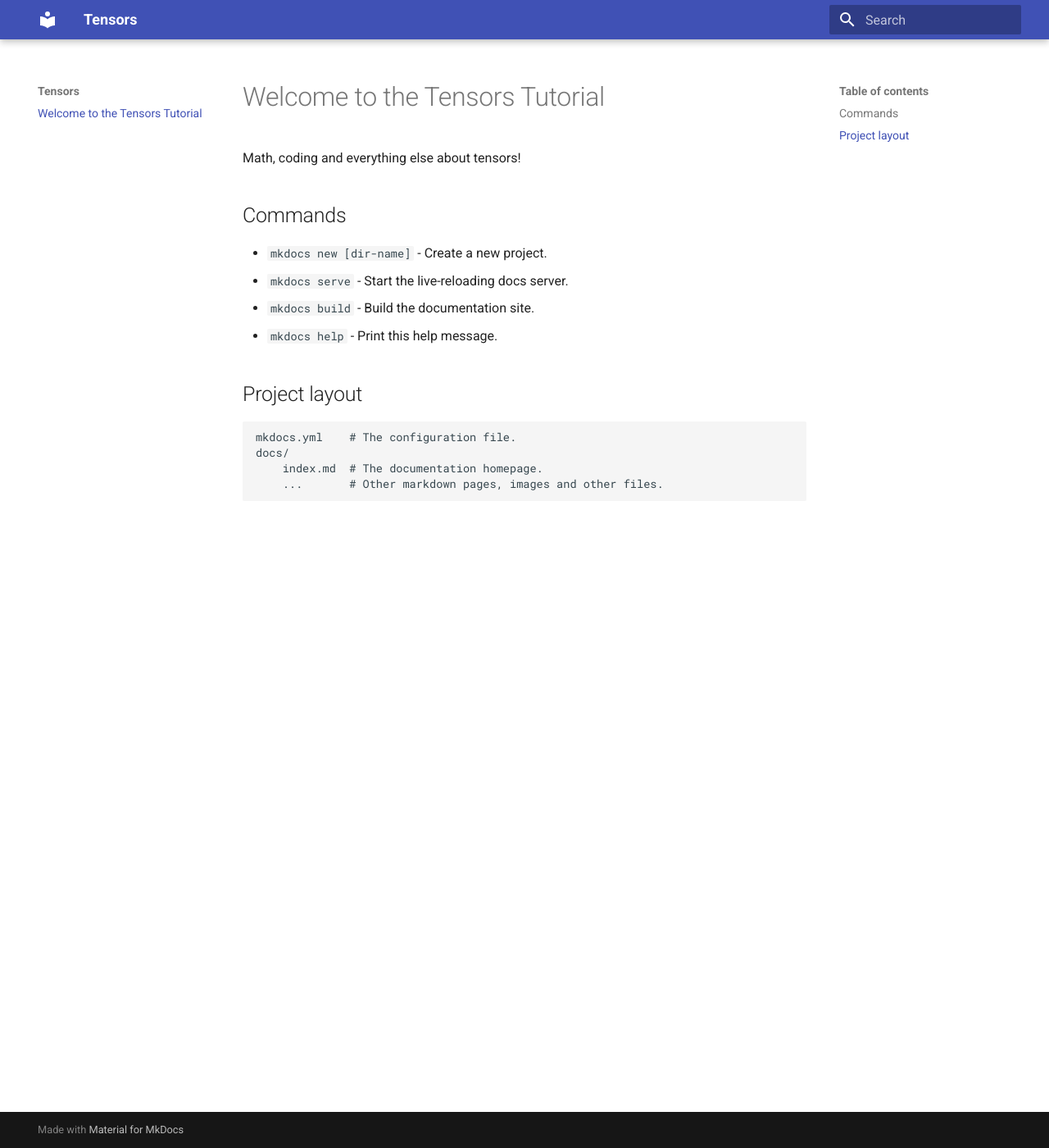
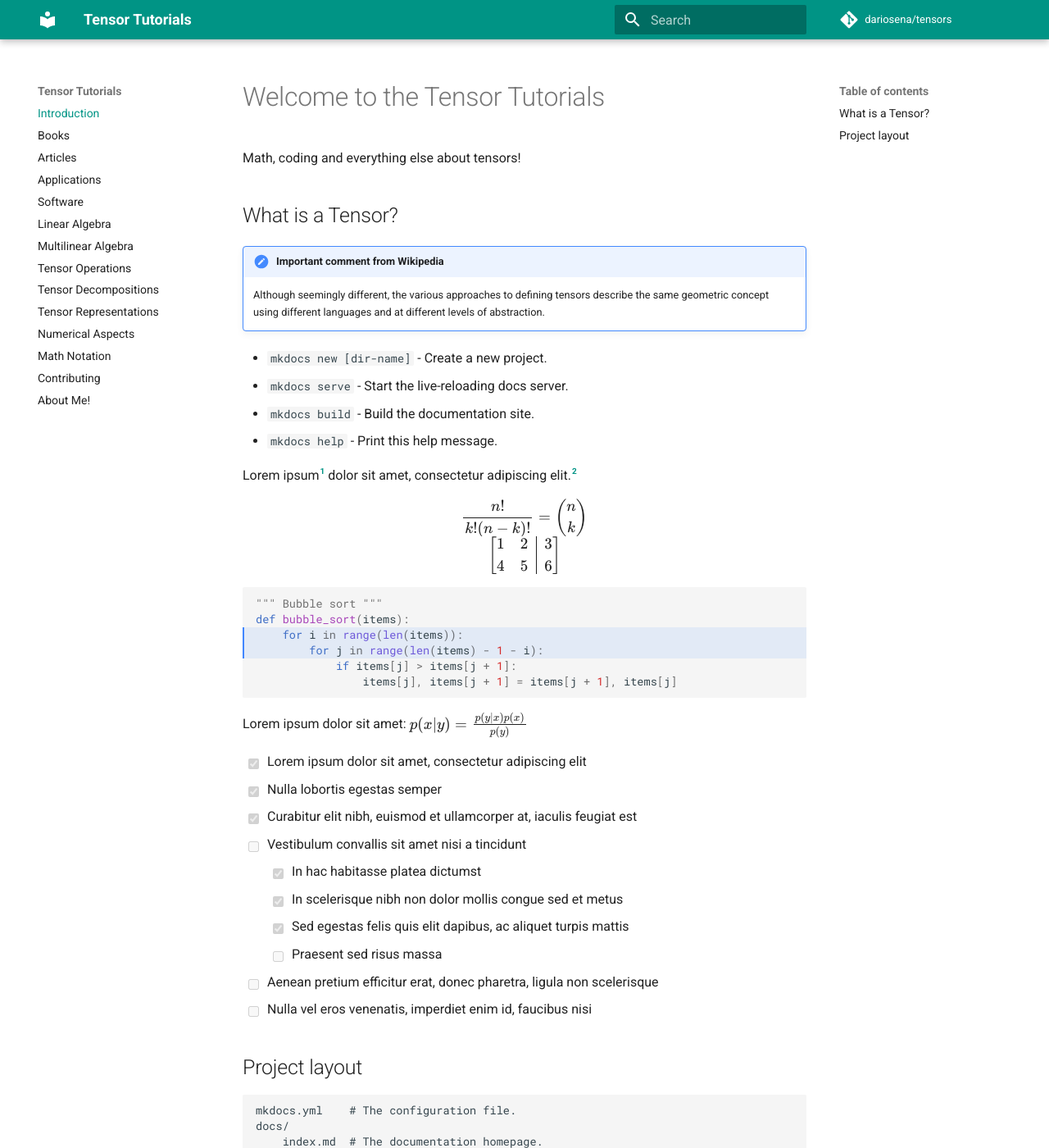
Before and after one commit to charudatta10/tensors, an MkDocs documentation site: the page built from docs/index.md, in a window 1280 px wide and 1400 px high. Shown: the whole window at 82% size. Built offline with MkDocs 1.6.1 and Material for MkDocs 9.7.7, drawn with Linux system fonts in a browser that asks for light colours; formulas are drawn with MathJax 3; comment, search, counter and statistics services are not loaded; old or Windows-style settings are respelled for this version of MkDocs; some of the changed text lies outside the part shown.

Commit message:
Overwall tensor topics added.

````diff
--- a/docs/index.md
+++ b/docs/index.md
@@ -1,13 +1,54 @@
-# Welcome to the Tensors Tutorial
+# Welcome to the Tensor Tutorials
 
 Math, coding and everything else about tensors!
 
-## Commands
+## What is a Tensor?
+
+!!! cite "Important comment from Wikipedia"
+    Although seemingly different, the various approaches to defining tensors describe the same geometric concept using different languages and at different levels of abstraction.
 
 * `mkdocs new [dir-name]` - Create a new project.
 * `mkdocs serve` - Start the live-reloading docs server.
 * `mkdocs build` - Build the documentation site.
 * `mkdocs help` - Print this help message.
+
+Lorem ipsum[^1] dolor sit amet, consectetur adipiscing elit.[^2]
+[^1]: This is a footnote content.
+[^2]: This is a footnote content.
+
+$$
+\frac{n!}{k!(n-k)!} = \binom{n}{k}
+$$
+
+$$ \left[
+    \begin{array}{cc|c}
+      1&2&3\\
+      4&5&6
+    \end{array}
+\right] $$
+
+``` python hl_lines="3 4"
+""" Bubble sort """
+def bubble_sort(items):
+    for i in range(len(items)):
+        for j in range(len(items) - 1 - i):
+            if items[j] > items[j + 1]:
+                items[j], items[j + 1] = items[j + 1], items[j]
+```
+
+Lorem ipsum dolor sit amet: $p(x|y) = \frac{p(y|x)p(x)}{p(y)}$
+
+* [x] Lorem ipsum dolor sit amet, consectetur adipiscing elit
+* [x] Nulla lobortis egestas semper
+* [x] Curabitur elit nibh, euismod et ullamcorper at, iaculis feugiat est
+* [ ] Vestibulum convallis sit amet nisi a tincidunt
+    * [x] In hac habitasse platea dictumst
+    * [x] In scelerisque nibh non dolor mollis congue sed et metus
+    * [x] Sed egestas felis quis elit dapibus, ac aliquet turpis mattis
+    * [ ] Praesent sed risus massa
+* [ ] Aenean pretium efficitur erat, donec pharetra, ligula non scelerisque
+* [ ] Nulla vel eros venenatis, imperdiet enim id, faucibus nisi
+
 
 ## Project layout
 
--- a/mkdocs.yml
+++ b/mkdocs.yml
@@ -1,2 +1,50 @@
-site_name: Tensors
+site_name: Tensor Tutorials
+
+pages:
+    - 'Introduction': 'index.md'
+    - 'Books': 'books.md'
+    - 'Articles': 'articles.md'
+    - 'Applications': 'applications.md'
+    - 'Software': 'software.md'
+    - 'Linear Algebra': 'linear-algebra.md'
+    - 'Multilinear Algebra': 'multilinear-algebra.md'
+    - 'Tensor Operations': 'operations.md'
+    - 'Tensor Decompositions': 'decompositions.md'
+    - 'Tensor Representations': 'representations.md'
+    - 'Numerical Aspects': 'numerical.md'
+    - 'Math Notation': 'notation.md'
+    - 'Contributing': 'contributing.md'
+    - 'About Me!': 'about.md'
+
 theme: 'material'
+
+extra:
+  palette:
+    primary: 'teal'
+    accent: 'green'
+    font:
+      text: 'Ubuntu'
+      code: 'Ubuntu Mono'
+repo_name: 'dariosena/tensors'
+repo_url: 'https://github.com/dariosena/tensors'
+
+markdown_extensions:
+  - pymdownx.arithmatex
+  - pymdownx.betterem(smart_enable=all)
+  - pymdownx.caret
+  - pymdownx.critic
+  - pymdownx.details
+  - pymdownx.emoji:
+      emoji_generator: !!python/name:pymdownx.emoji.to_svg
+  - pymdownx.inlinehilite
+  - pymdownx.magiclink
+  - pymdownx.mark
+  - pymdownx.smartsymbols
+  - pymdownx.superfences
+  - pymdownx.tasklist(custom_checkbox=true)
+  - pymdownx.tilde
+  - admonition
+  - footnotes
+
+extra_javascript:
+  - 'https://cdnjs.cloudflare.com/ajax/libs/mathjax/2.7.0/MathJax.js?config=TeX-MML-AM_CHTML'
````
Also changed, not shown: docs/contributing.md (added, +5 -0 lines), docs/about.md (added), docs/applications.md (added), docs/articles.md (added), docs/books.md (added), docs/decompositions.md (added), docs/linear-algebra.md (added), docs/multilinear-algebra.md (added), docs/notation.md (added), docs/numerical.md (added), docs/operations.md (added), docs/representations.md (added), docs/software.md (added).
